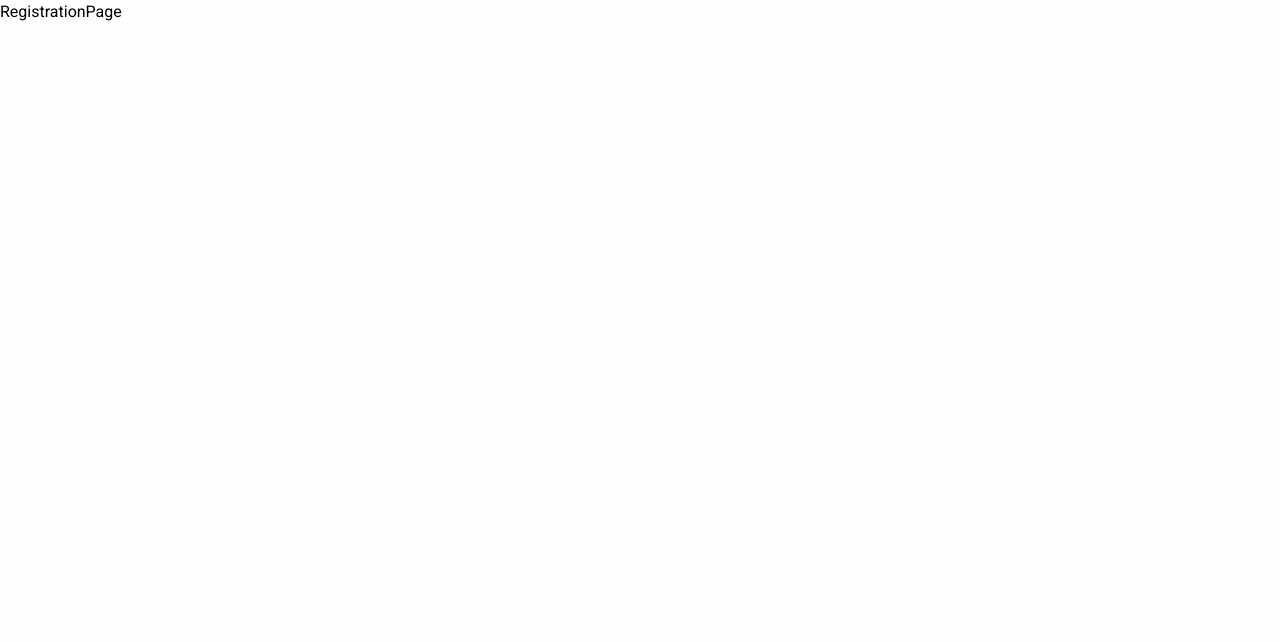
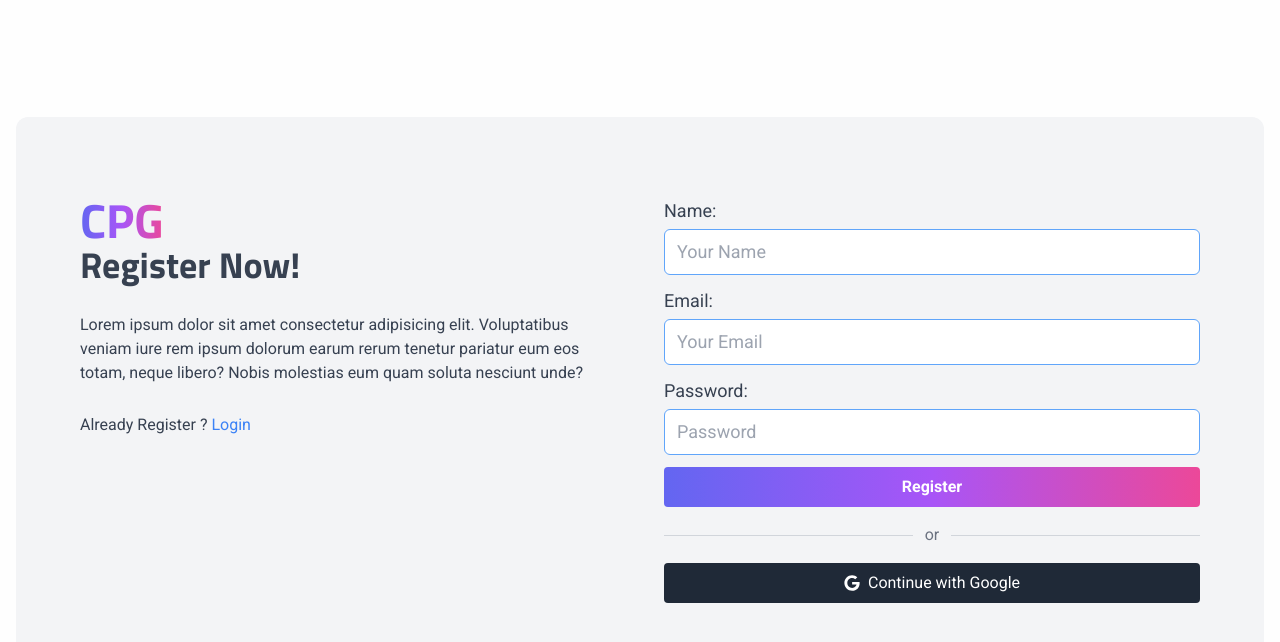
Before and after one commit to towhid046/cover-page-maker-bangla, a React (Vite) app: page /registration in a window 1280 px wide. Shown: the top 642 px of the page. Built offline with nearby package versions, Linux system fonts and the light colour scheme.

Commit message:
design login and register page

```diff
--- /dev/null
+++ b/src/pages/LoginPage/LoginForm/LoginForm.jsx
@@ -0,0 +1,62 @@
+import React from "react";
+import { useForm } from "react-hook-form";
+import Button from "../../../components/shared/Button/Button";
+
+const commonInputClassName =
+  "py-2 px-3 border border-blue-400 rounded-md focus:outline-none transition duration-300";
+const inputParentClassName = "flex flex-col gap-1 text-lg mb-3 ";
+
+const LoginForm = () => {
+  const { register, handleSubmit, errors } = useForm();
+
+  // Handle form submission
+  const onSubmit = (data) => {
+    console.log(data);
+  };
+
+  return (
+    <form onSubmit={handleSubmit(onSubmit)}>
+      {/* Email */}
+      <div className={inputParentClassName}>
+        <label>Email:</label>
+        <input
+          {...register("email", {
+            required: "Email is required",
+            pattern: {
+              value: /^\S+@\S+\.\S+$/,
+              message: "Entered value does not match email format",
+            },
+          })}
+          type="email"
+          placeholder="Your Email"
+          className={commonInputClassName}
+          required
+        />
+        {errors?.email && (
+          <span className="text-red-500">{errors?.email.message}</span>
+        )}
+      </div>
+
+      {/* Name */}
+      <div className={inputParentClassName}>
+        <label>Password:</label>
+        <input
+          {...register("password")}
+          required
+          type="password"
+          placeholder="Password"
+          className={commonInputClassName}
+        />
+      </div>
+
+      {/* Submit Button */}
+      <div>
+        <Button customClass="w-full bg-blue-500 hover:bg-blue-600 text-white font-bold py-2 px-4 rounded transition duration-300">
+          Login
+        </Button>
+      </div>
+    </form>
+  );
+};
+
+export default LoginForm;
--- a/src/pages/LoginPage/LoginPage.jsx
+++ b/src/pages/LoginPage/LoginPage.jsx
@@ -1,9 +1,50 @@
-import React from "react";
+
+import { Link } from "react-router-dom";
 import useScrollToTop from "../../hooks/useScrollToTop";
+import LoginForm from "./LoginForm/LoginForm";
+import SocialLogin from "./SocialLogin/SocialLogin";
 
 const LoginPage = () => {
   useScrollToTop();
-  return <div>LoginPage</div>;
+
+  return (
+    <section className="flex items-center container mx-auto justify-center min-h-screen text-gray-700 px-4">
+      <div className="flex rounded-xl bg-gray-100 flex-col lg:flex-row lg:gap-12 gap-6 lg:py-20 py-12 lg:px-16 px-6">
+        <div className="flex-1 flex  flex-col lg:space-y-7 space-y-3">
+          <div className="">
+            <Link
+              to="/"
+              className="font-titillium md:text-5xl text-4xl font-bold text-transparent bg-clip-text bg-gradient-to-r from-indigo-500 via-purple-500 to-pink-500"
+            >
+              CPG
+            </Link>
+            <h2 className="text-gray-700 lg:text-4xl text-3xl font-titillium font-bold">
+              Login Now!
+            </h2>
+          </div>
+          <p>
+            Lorem ipsum dolor sit amet consectetur adipisicing elit.
+            Voluptatibus veniam iure rem ipsum dolorum earum rerum tenetur
+            pariatur eum eos totam, neque libero? Nobis molestias eum quam
+            soluta nesciunt unde?
+          </p>
+          <p>
+            Don't have any account yet ?{" "}
+            <Link to={"/registration"} className="text-blue-500">
+              Register
+            </Link>
+          </p>
+        </div>
+
+        <div className="flex-1">
+          <div className="w-full  rounded-lg">
+            <LoginForm />
+            <SocialLogin />
+          </div>
+        </div>
+      </div>
+    </section>
+  );
 };
 
 export default LoginPage;
--- /dev/null
+++ b/src/pages/LoginPage/SocialLogin/SocialLogin.jsx
@@ -0,0 +1,25 @@
+import { FaGoogle } from "react-icons/fa";
+
+const SocialLogin = () => {
+  return (
+    <div>
+      {/* Divider */}
+      <div className="flex items-center my-4">
+        <hr className="w-full border-t border-gray-300" />
+        <span className="px-3 text-gray-500">or</span>
+        <hr className="w-full border-t border-gray-300" />
+      </div>
+
+      {/* Google Login Button */}
+      <button
+        className="w-full flex items-center justify-center bg-gray-800 hover:bg-gray-900 text-white py-2 rounded transition duration-300"
+        onClick={() => console.log("Google Login")}
+      >
+        <FaGoogle className="mr-2 " />
+        Continue with Google
+      </button>
+    </div>
+  );
+};
+
+export default SocialLogin;
--- /dev/null
+++ b/src/pages/RegistrationPage/RegisterForm/RegisterForm.jsx
@@ -0,0 +1,73 @@
+
+import { useForm } from "react-hook-form";
+import Button from "../../../components/shared/Button/Button";
+const commonInputClassName =
+  "py-2 px-3 border border-blue-400 rounded-md focus:outline-none transition duration-300";
+const inputParentClassName = "flex flex-col gap-1 text-lg mb-3 ";
+
+const RegisterForm = () => {
+  const { register, handleSubmit, errors } = useForm();
+
+  // Handle form submission
+  const onSubmit = (data) => {
+    console.log(data);
+  };
+
+  return (
+    <form onSubmit={handleSubmit(onSubmit)}>
+      {/* Name */}
+      <div className={inputParentClassName}>
+        <label>Name:</label>
+        <input
+          {...register("name")}
+          required
+          type="text"
+          placeholder="Your Name"
+          className={commonInputClassName}
+        />
+      </div>
+
+      {/* Email */}
+      <div className={inputParentClassName}>
+        <label>Email:</label>
+        <input
+          {...register("email", {
+            required: "Email is required",
+            pattern: {
+              value: /^\S+@\S+\.\S+$/,
+              message: "Entered value does not match email format",
+            },
+          })}
+          type="email"
+          placeholder="Your Email"
+          className={commonInputClassName}
+          required
+        />
+        {errors?.email && (
+          <span className="text-red-500">{errors?.email.message}</span>
+        )}
+      </div>
+
+      {/* Password */}
+      <div className={inputParentClassName}>
+        <label>Password:</label>
+        <input
+          {...register("password")}
+          required
+          type="password"
+          placeholder="Password"
+          className={commonInputClassName}
+        />
+      </div>
+
+      {/* Submit Button */}
+      <div>
+        <Button customClass="w-full bg-blue-500 hover:bg-blue-600 text-white font-bold py-2 px-4 rounded transition duration-300">
+          Register
+        </Button>
+      </div>
+    </form>
+  );
+};
+
+export default RegisterForm;
--- a/src/pages/RegistrationPage/RegistrationPage.jsx
+++ b/src/pages/RegistrationPage/RegistrationPage.jsx
@@ -1,12 +1,49 @@
-import React from 'react'
-import useScrollToTop from '../../hooks/useScrollToTop'
+import { Link } from "react-router-dom";
+import useScrollToTop from "../../hooks/useScrollToTop";
+import RegisterForm from "./RegisterForm/RegisterForm";
+import SocialLogin from "./../LoginPage/SocialLogin/SocialLogin";
 
 const RegistrationPage = () => {
-  useScrollToTop()
+  useScrollToTop();
 
   return (
-    <div>RegistrationPage</div>
-  )
-}
+    <section className="flex items-center container mx-auto justify-center min-h-screen text-gray-700 px-4">
+      <div className="flex rounded-xl bg-gray-100 flex-col lg:flex-row lg:gap-12 gap-6 lg:py-20 py-12 lg:px-16 px-6 ">
+        <div className="flex-1 flex  flex-col lg:space-y-7 space-y-3">
+          <div className="">
+            <Link
+              to="/"
+              className="font-titillium md:text-5xl text-4xl font-bold text-transparent bg-clip-text bg-gradient-to-r from-indigo-500 via-purple-500 to-pink-500"
+            >
+              CPG
+            </Link>
+            <h2 className="text-gray-700 lg:text-4xl text-3xl font-titillium font-bold">
+              Register Now!
+            </h2>
+          </div>
+          <p>
+            Lorem ipsum dolor sit amet consectetur adipisicing elit.
+            Voluptatibus veniam iure rem ipsum dolorum earum rerum tenetur
+            pariatur eum eos totam, neque libero? Nobis molestias eum quam
+            soluta nesciunt unde?
+          </p>
+          <p>
+            Already Register ?{" "}
+            <Link to={"/login"} className="text-blue-500">
+              Login
+            </Link>
+          </p>
+        </div>
 
-export default RegistrationPage
+        <div className="flex-1">
+          <div className="w-full  rounded-lg">
+            <RegisterForm />
+            <SocialLogin />
+          </div>
+        </div>
+      </div>
+    </section>
+  );
+};
+
+export default RegistrationPage;
```
